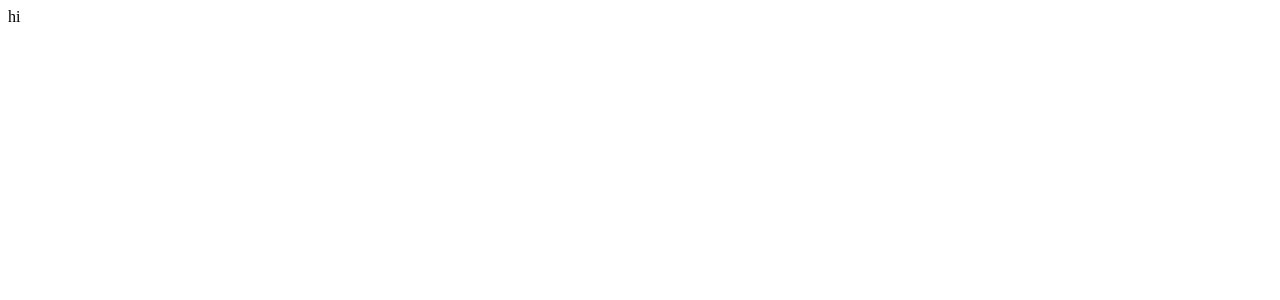
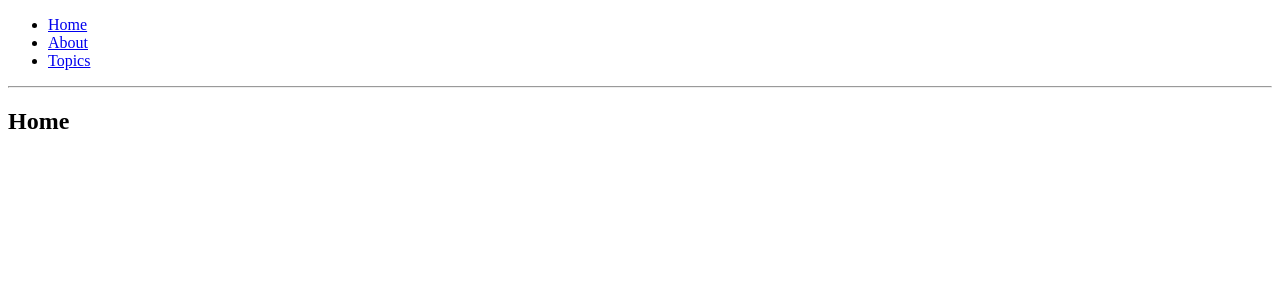
Before and after one commit to ali1129js/basic-react-router, a React (Create React App) app: page / in a window 1280 px wide. Shown: the top 300 px of the page. Built offline with nearby package versions, Linux system fonts and the light colour scheme.

Commit message:
3 components , 3 links and 3 routes

```diff
--- a/src/App.js
+++ b/src/App.js
@@ -2,23 +2,52 @@
  * @Author: Ali Ismail
  * @Date:   2018-04-15T16:34:41+02:00
  * @Last modified by:   Ali Ismail
- * @Last modified time: 2018-04-22T01:06:38+02:00
+ * @Last modified time: 2018-04-22T01:22:57+02:00
  */
-import React, { Component } from 'react';
+ import React, { Component } from 'react'
  import {
    BrowserRouter as Router,
    Route,
-  Link,
+   Link
  } from 'react-router-dom'
+
+ const Home = () => (
+   <div>
+     <h2>Home</h2>
+   </div>
+ )
+
+ const About = () => (
+   <div>
+     <h2>About</h2>
+   </div>
+ )
+
+ const Topics = ({ match }) => (
+   <div>
+     <h2>Topics</h2>
+   </div>
+ )
 
  class App extends Component {
    render() {
      return (
-      <div className="App">
-        hi
+       <Router>
+         <div>
+           <ul>
+             <li><Link to="/">Home</Link></li>
+             <li><Link to="/about">About</Link></li>
+             <li><Link to="/topics">Topics</Link></li>
+           </ul>
+
+           <hr/>
+           <Route exact path="/" component={Home}/>
+           <Route path="/about" component={About}/>
+           <Route path="/topics" component={Topics}/>
          </div>
-    );
+       </Router>
+     )
    }
  }
 
-export default App;
+ export default App
```
Also changed, not shown: 1 other file (tests, documents, lock files or other folders). Lines whose indentation alone changed are shown as unchanged.
